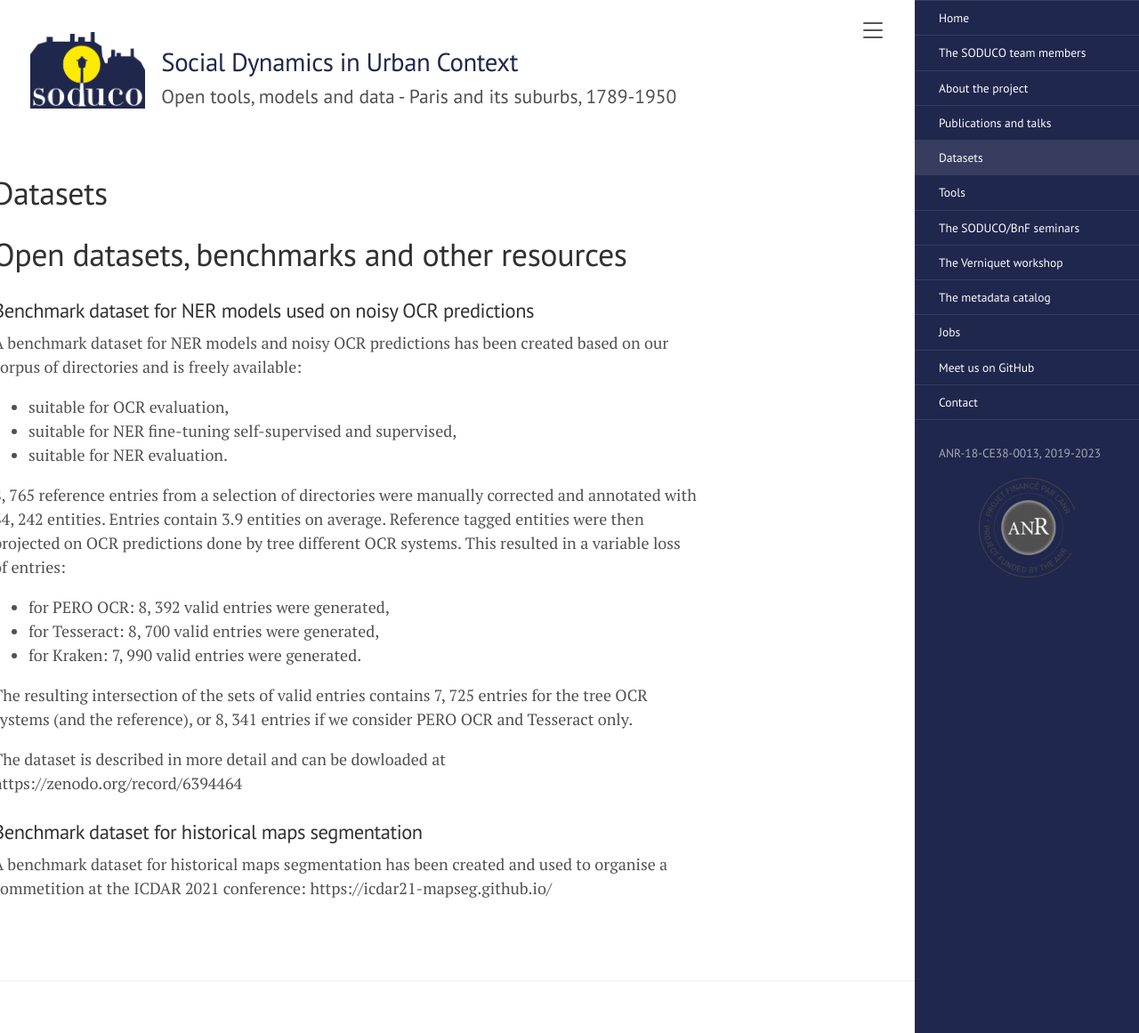
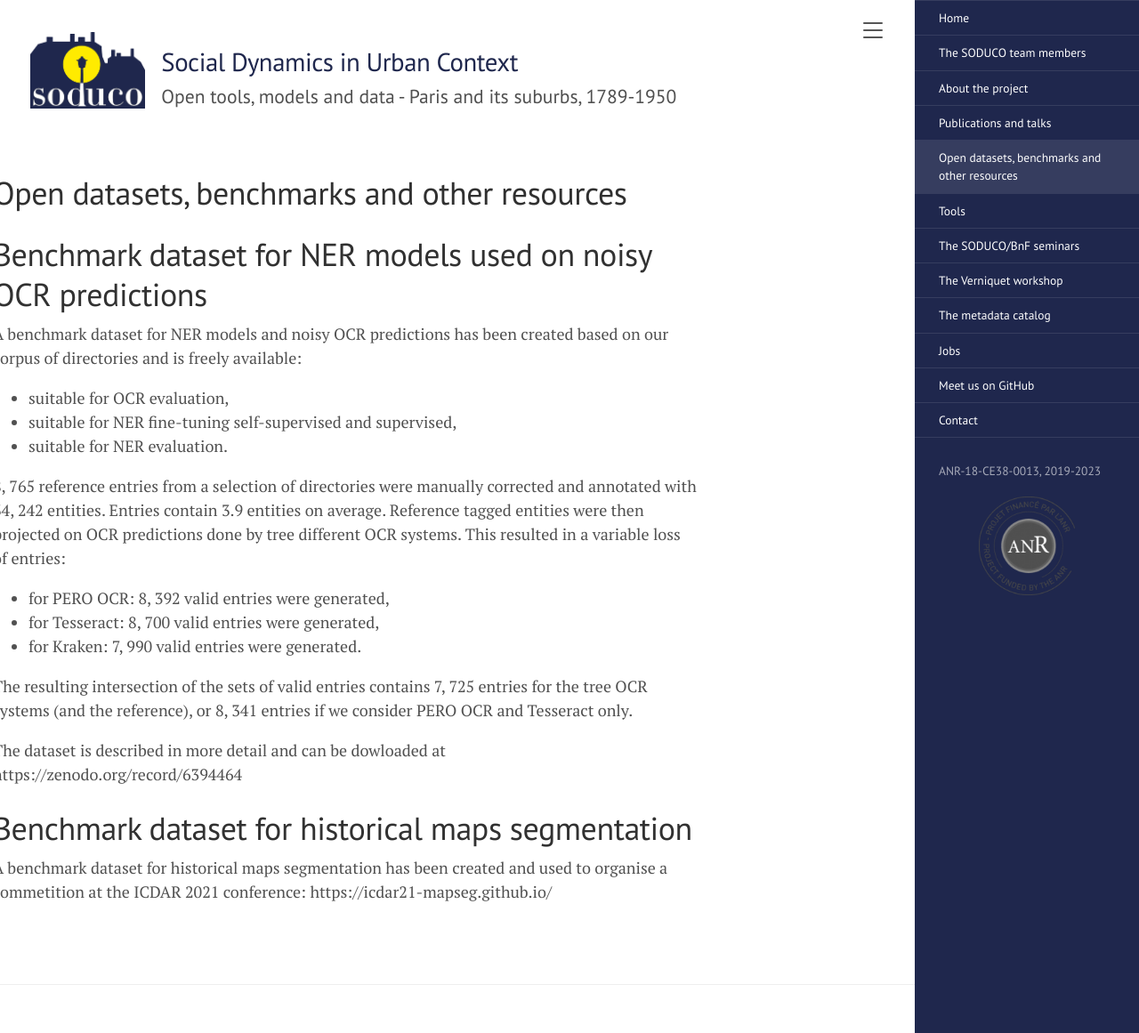
Before and after one commit to soduco/soduco.github.io, a Jekyll site: the page built from datasets.md, in a window 1280 px wide and 1161 px high. Shown: the whole window at 89% size. Built offline with Jekyll 4.4.1, drawn with Linux system fonts in a browser that asks for light colours.

Commit message:
Update datasets.md

```diff
--- a/datasets.md
+++ b/datasets.md
@@ -1,12 +1,10 @@
 ---
 layout: page
-title:  Datasets
+title:  Open datasets, benchmarks and other resources
 rank: 5
 ---
 
-# Open datasets, benchmarks and other resources
-
-### Benchmark dataset for NER models used on noisy OCR predictions
+# Benchmark dataset for NER models used on noisy OCR predictions
 
  A benchmark dataset for NER models and noisy OCR predictions has been created based on our corpus of directories and is freely available:
 - suitable for OCR evaluation,
@@ -23,6 +21,6 @@ The resulting intersection of the sets of valid entries contains 7, 725 entries
 
 The dataset is described in more detail and can be dowloaded at https://zenodo.org/record/6394464
 
-### Benchmark dataset for historical maps segmentation
+# Benchmark dataset for historical maps segmentation
 
 A benchmark dataset for historical maps segmentation has been created and used to organise a commetition at the ICDAR 2021 conference: https://icdar21-mapseg.github.io/
```
